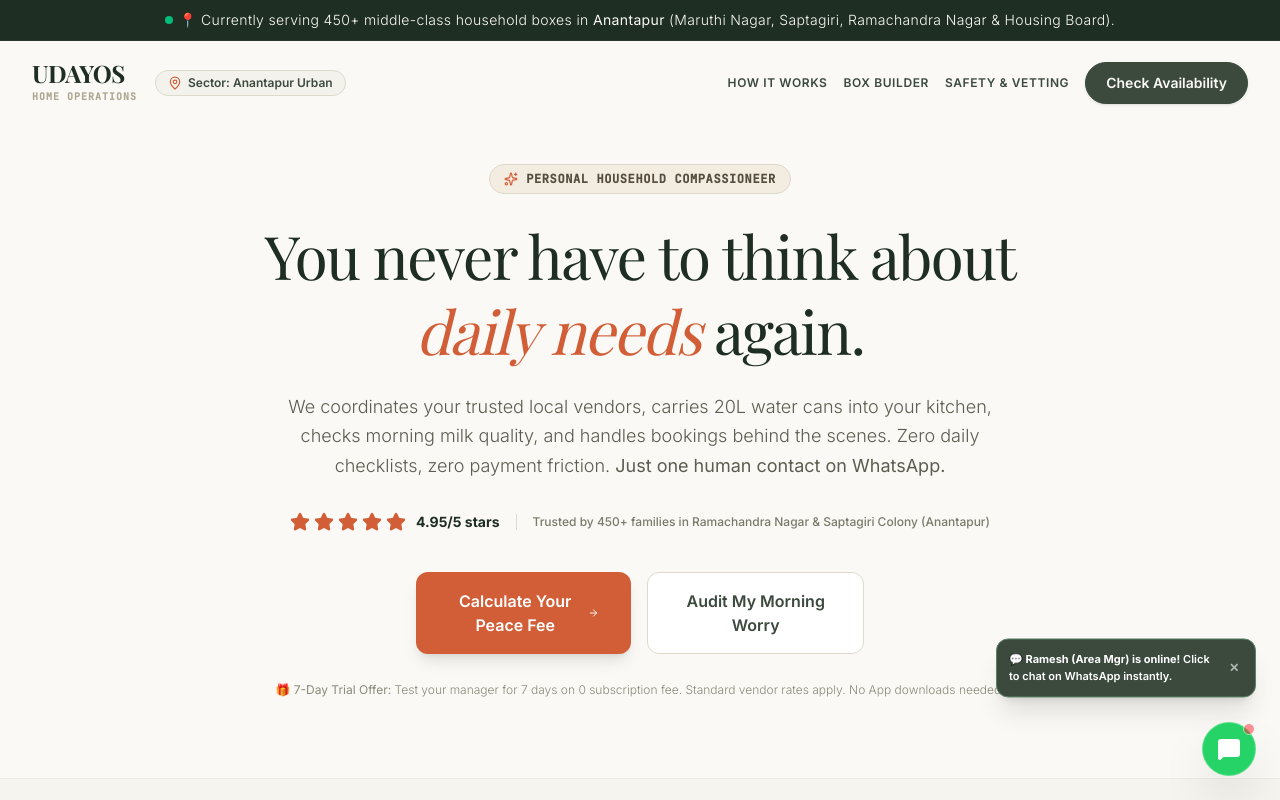
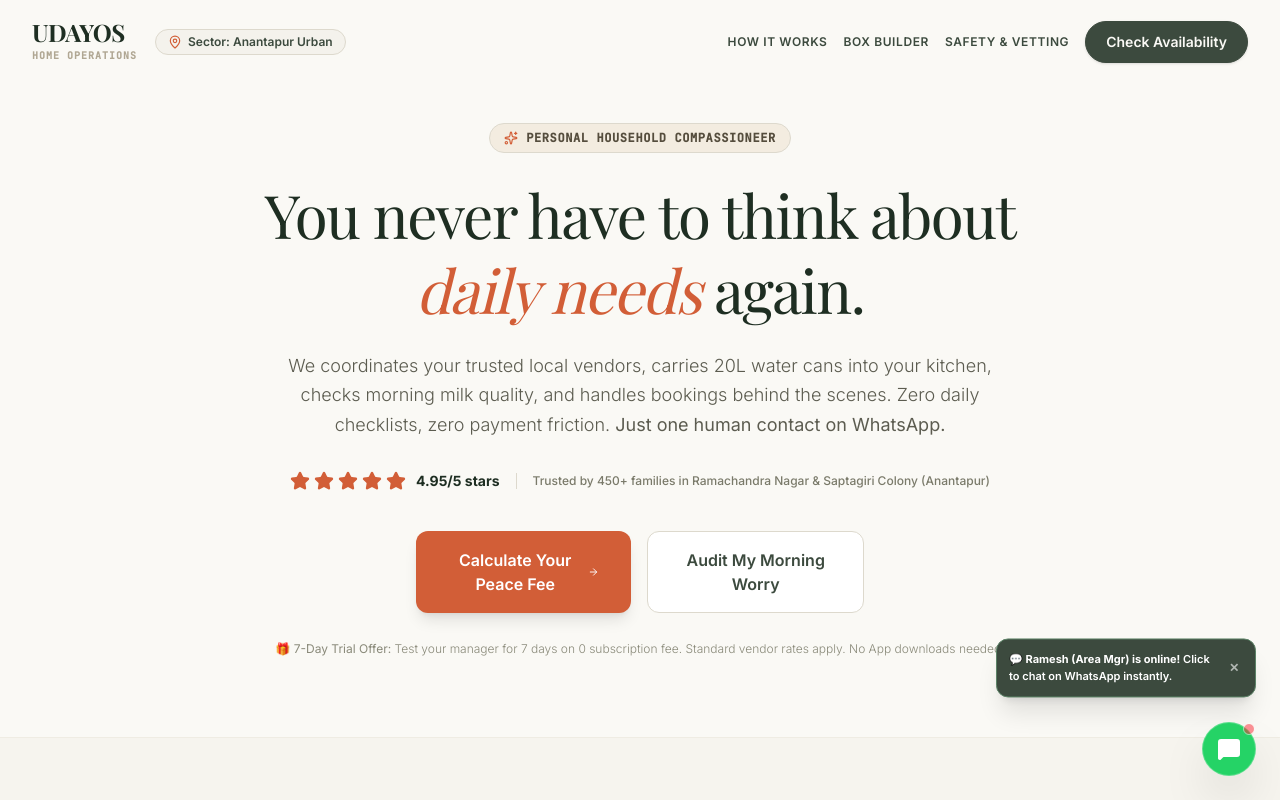
Before and after one commit to sreenathsjk/Udayo, a React (Vite) app: page / in a window 1280 px wide. Shown: the top 800 px of the page. Built offline with nearby package versions, Linux system fonts and the light colour scheme; a web font is replaced by a local one.

Commit message:
refactor: remove top notification banner
Delete the promotional area banner from the header to improve visual hierarchy and reduce screen clutter.

```diff
--- a/src/App.tsx
+++ b/src/App.tsx
@@ -134,15 +134,6 @@
 
   return (
     <div className="min-h-screen bg-[#FAF9F5] text-brand-charcoal antialiased selection:bg-brand-leaf selection:text-white pb-16">
-
-      {/* Top Banner: Localized & Relatable */}
-      <div className="bg-brand-pine text-brand-linen py-2.5 px-4 text-center text-xs md:text-sm font-light tracking-wide flex items-center justify-center gap-1.5 border-b border-white/5" id="top-notification-banner">
-        <span className="flex h-2 w-2 relative shrink-0">
-          <span className="animate-ping absolute inline-flex h-full w-full rounded-full bg-emerald-400 opacity-75"></span>
-          <span className="relative inline-flex rounded-full h-2 w-2 bg-emerald-500"></span>
-        </span>
-        <span>📍 Currently serving 450+ middle-class household boxes in <strong>Anantapur</strong> (Maruthi Nagar, Saptagiri, Ramachandra Nagar & Housing Board).</span>
-      </div>
 
       {/* Header / Navbar */}
       <header className="max-w-7xl mx-auto px-4 md:px-8 py-5 flex items-center justify-between" id="header-navbar">
```
